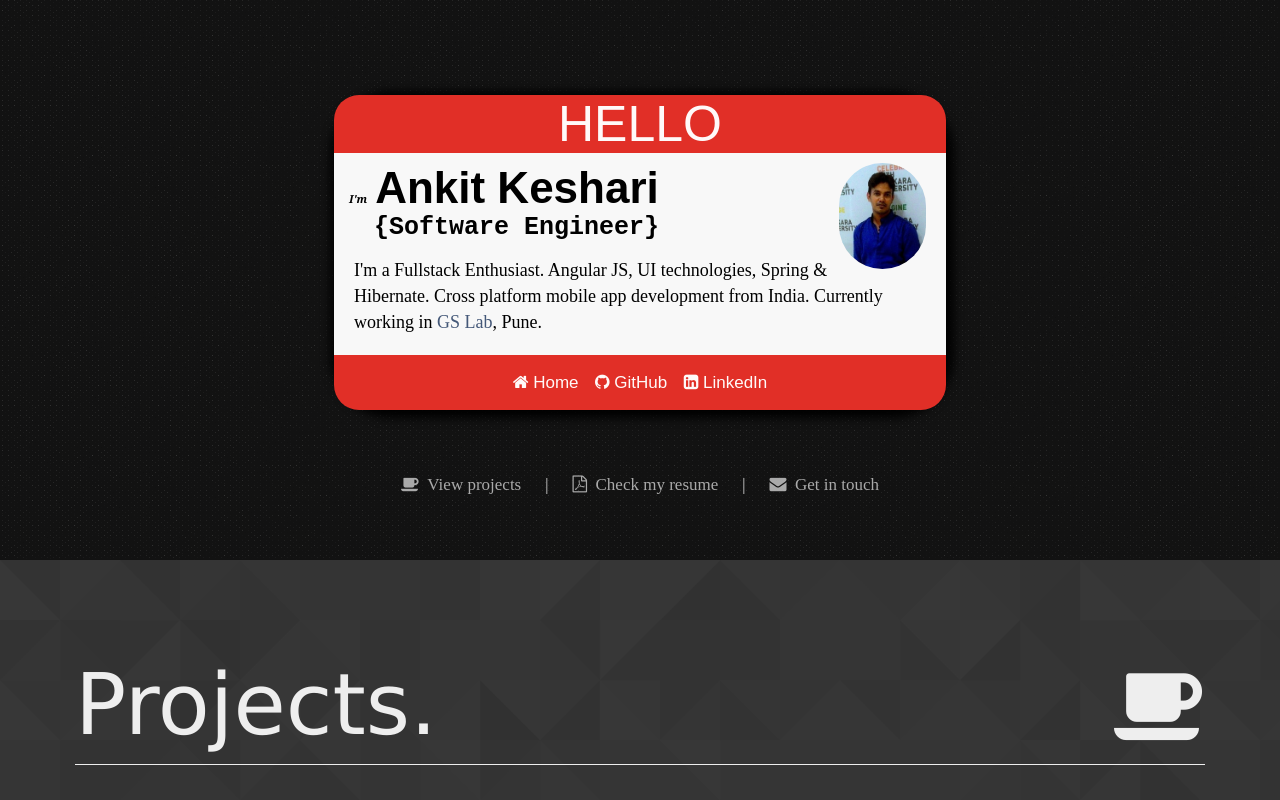
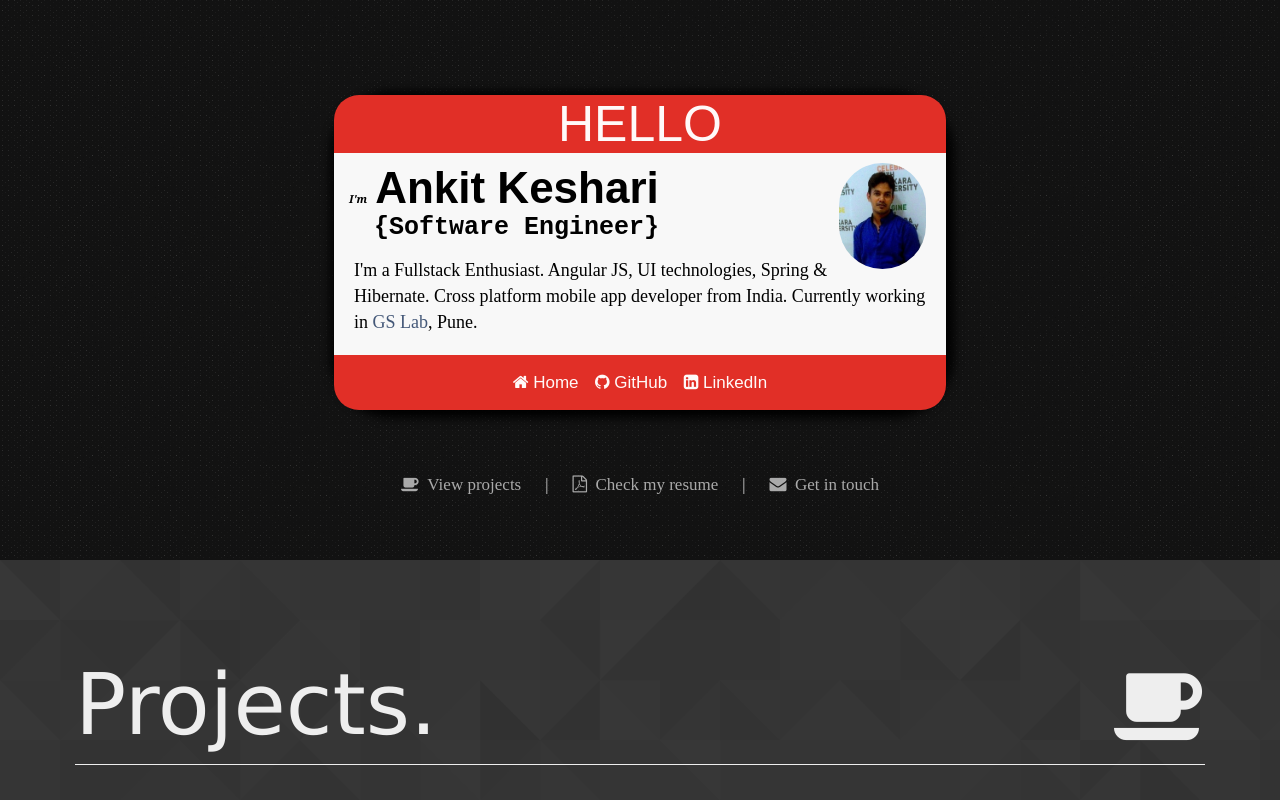
Before and after one commit to ankitkeshari719/ankitkeshari719.github.io, a plain HTML site: page index.html in a window 1280 px wide. Shown: the top 800 px of the page. Drawn offline with Linux system fonts and the light colour scheme; files whose address does not match are found by name.

Commit message:
Update index.html

```diff
--- a/index.html
+++ b/index.html
@@ -27,7 +27,7 @@
 		</div>
 
 		<div class="content">
-			<p>I'm a Fullstack Enthusiast. Angular JS, UI technologies, Spring & Hibernate. Cross platform mobile app development from India. Currently working in <a href="https://www.gslab.com/" target="_blank">GS Lab</a>, Pune.<br />
+			<p>I'm a Fullstack Enthusiast. Angular JS, UI technologies, Spring & Hibernate. Cross platform mobile app developer from India. Currently working in <a href="https://www.gslab.com/" target="_blank">GS Lab</a>, Pune.<br />
 			</p>
 		</div>
 
```
